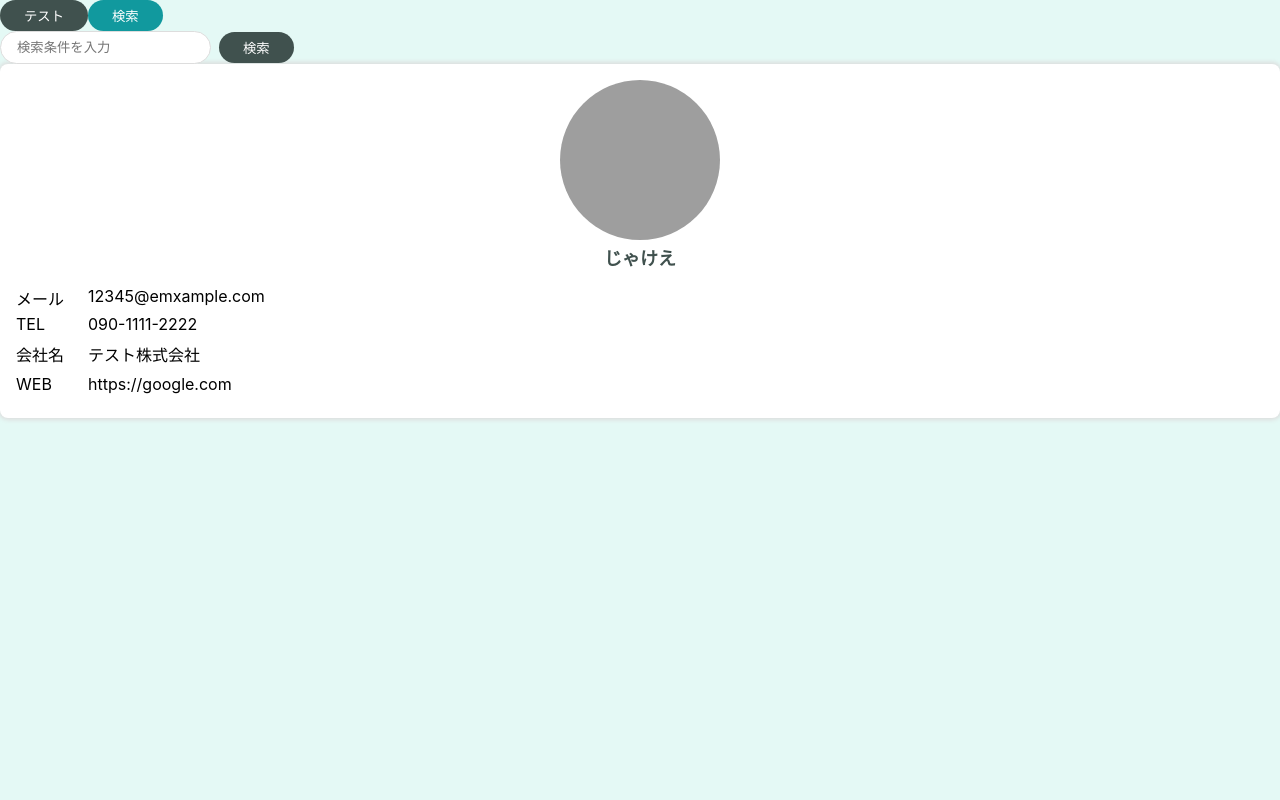
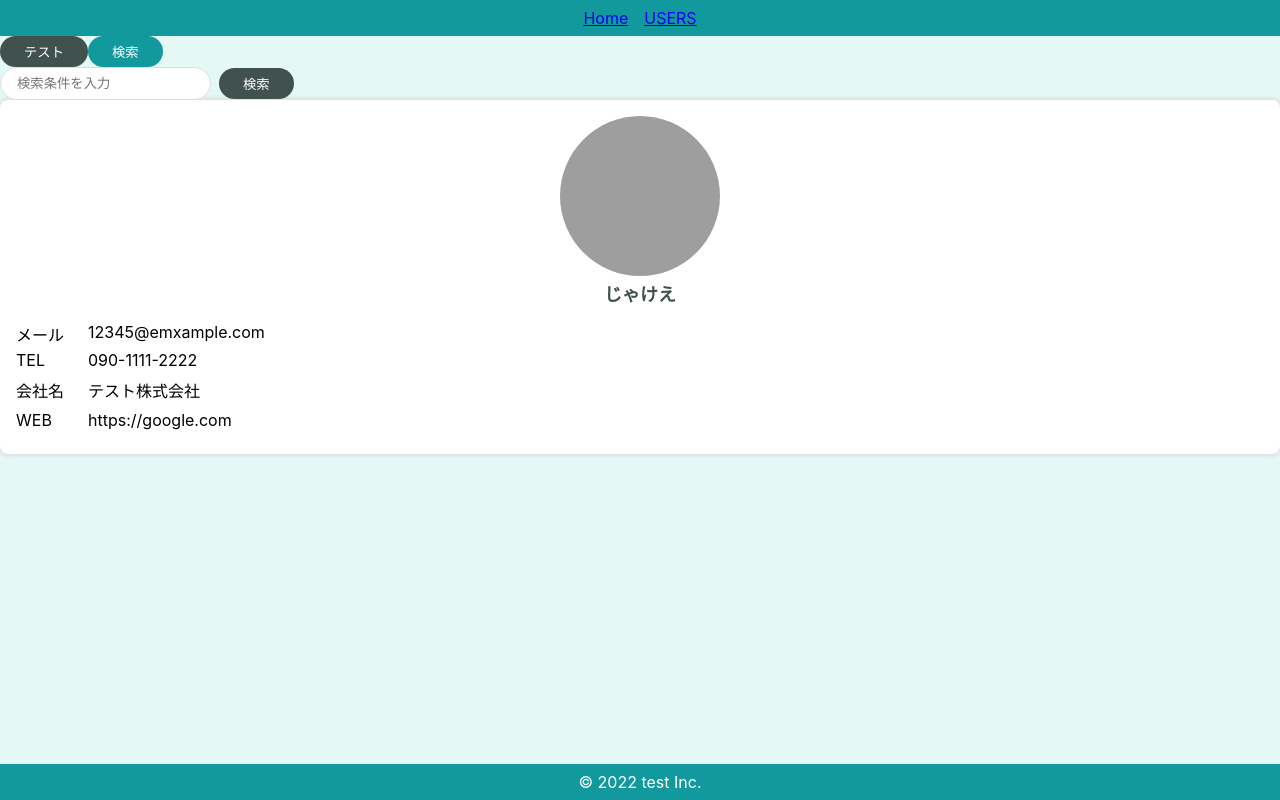
Before and after one commit to budou114/react_sample4, a React (Create React App) app: page /users in a window 1280 px wide. Built offline with nearby package versions, Linux system fonts and the light colour scheme; grey boxes are pictures that could not be loaded.

Commit message:
Templateの作成

```diff
--- a/src/App.css
+++ b/src/App.css
@@ -1,3 +1,5 @@
 body {
   background-color: #e4f9f5;
+  margin: 0;
+  min-height: 100vh;
 }
--- a/src/App.js
+++ b/src/App.js
@@ -2,7 +2,10 @@
 import { SecondaryButton } from './components/atoms/button/SecondaryButton';
 import { SearchInput } from './components/molecures/SearchInput';
 import { UserCard } from './components/organisms/user/UserCard';
+import { HeaderOnly } from './components/templates/HeaderOnly';
 import './App.css';
+import { BrowserRouter } from 'react-router-dom';
+import { DefaultLayout } from './components/templates/DefaultLayout';
 
 const user = {
   name: "じゃけえ",
@@ -17,12 +20,14 @@
 
 export default function App() {
   return (
-    <div className='App'>
-      <PrimaryButton>テスト</PrimaryButton>
-      <SecondaryButton>検索</SecondaryButton>
-      <br />
-      <SearchInput />
-      <UserCard user={user} />
-    </div>
+    <BrowserRouter>
+      <DefaultLayout>
+        <PrimaryButton>テスト</PrimaryButton>
+        <SecondaryButton>検索</SecondaryButton>
+        <br />
+        <SearchInput />
+        <UserCard user={user} />
+      </DefaultLayout>
+    </BrowserRouter>
   );
 };
--- /dev/null
+++ b/src/components/atoms/layout/Footer.jsx
@@ -0,0 +1,20 @@
+import { Link } from "react-router-dom";
+import styled from "styled-components";
+
+export const Footer = () => {
+  return (
+    <SFooter>
+      &copy; 2022 test Inc.
+    </SFooter>
+  );
+};
+
+const SFooter = styled.footer`
+  background-color: #11999e;
+  color: #fff;
+  text-align: center;
+  padding: 8px 0;
+  position: fixed;
+  bottom: 0;
+  width: 100%;
+`;
--- /dev/null
+++ b/src/components/atoms/layout/Header.jsx
@@ -0,0 +1,22 @@
+import { Link } from "react-router-dom";
+import styled from "styled-components";
+
+export const Header = () => {
+  return (
+    <SHeader>
+      <SLInk to="/">Home</SLInk>
+      <SLInk to="/users">USERS</SLInk>
+    </SHeader>
+  );
+};
+
+const SHeader = styled.header`
+  background-color: #11999e;
+  color: #fff;
+  text-align: center;
+  padding: 8px 0;
+`;
+
+const SLInk = styled(Link)`
+  margin: 0 8px;
+`;
--- /dev/null
+++ b/src/components/templates/DefaultLayout.jsx
@@ -0,0 +1,14 @@
+import { Footer } from "../atoms/layout/Footer";
+import { Header } from "../atoms/layout/Header";
+
+export const DefaultLayout = (props) => {
+  const { children } = props;
+
+  return (
+    <>
+      <Header />
+        { children }
+      <Footer />
+    </>
+  );
+};
--- /dev/null
+++ b/src/components/templates/HeaderOnly.jsx
@@ -0,0 +1,12 @@
+import { Header } from "../atoms/layout/Header";
+
+export const HeaderOnly = (props) => {
+  const { children } = props;
+
+  return (
+    <>
+      <Header />
+      { children }
+    </>
+  );
+};
```
